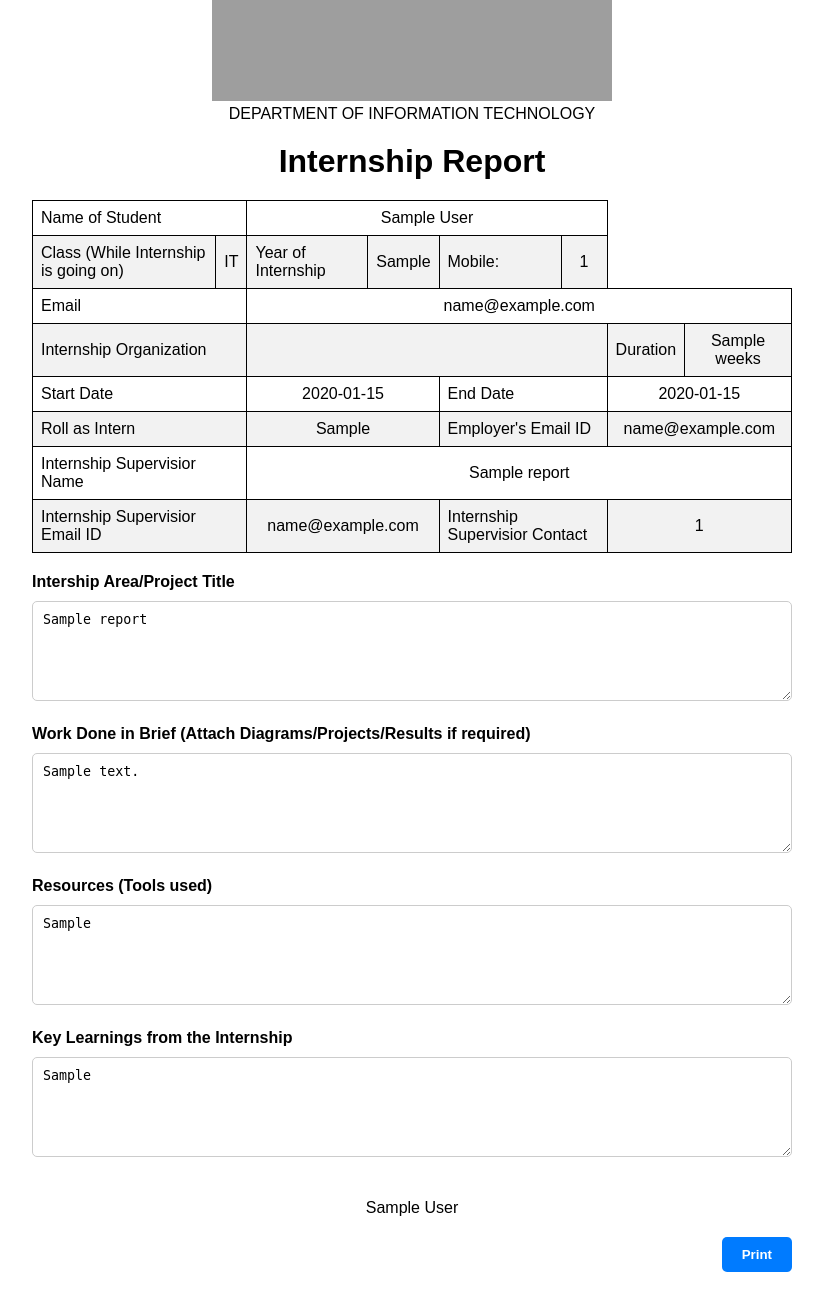
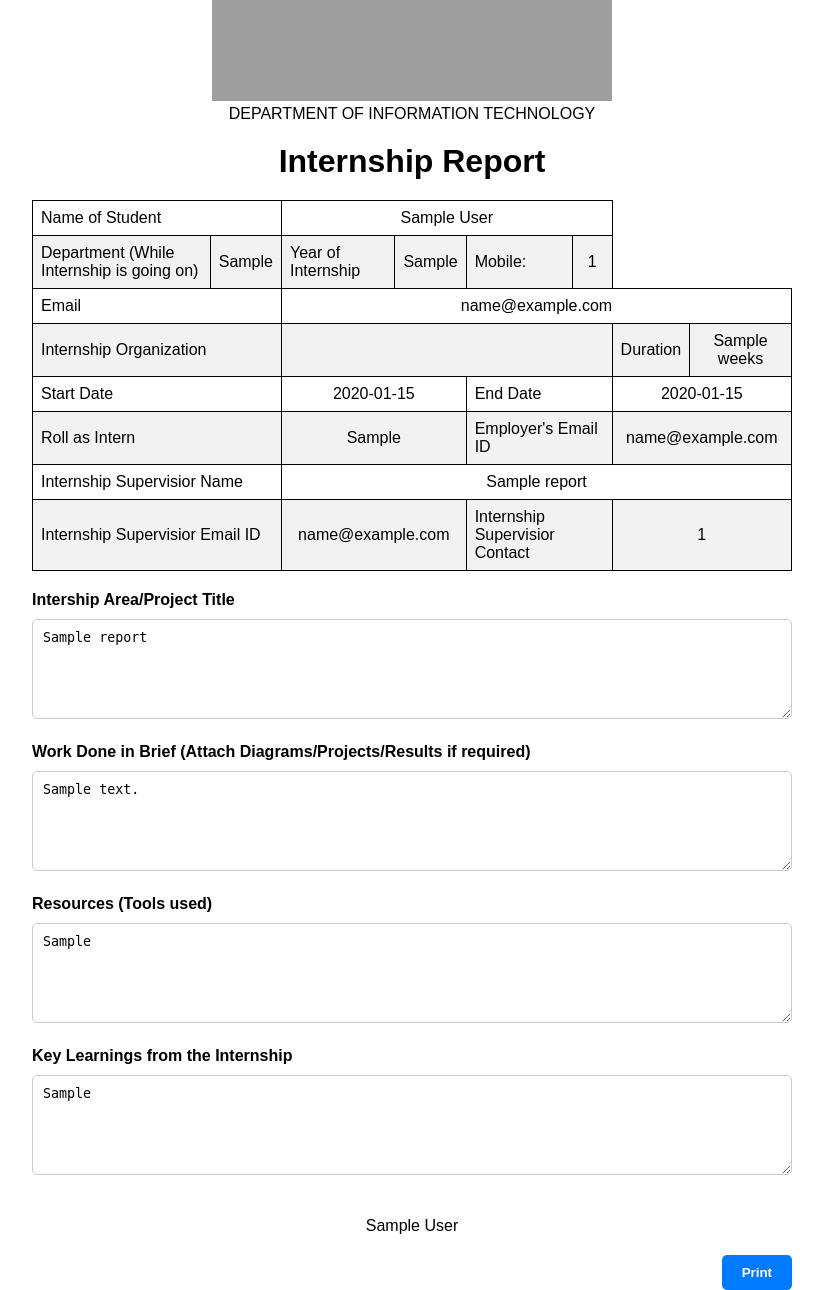
Before and after one commit to Kaustubh01/Internship, a Flask app: page /view_report in a window 1280 px wide. Shown: the part 219-1509 px from the top of the page, without its empty margins (228-1051 px from the left). Run offline with Flask 3, Linux system fonts and the light colour scheme; the visitor is signed in with stand-in values (Sample User, id 1); tables that the repository leaves empty hold one stand-in row (values such as "Sample post"); grey boxes are pictures that could not be loaded.

Commit message:
added department field to student

```diff
--- a/app.py
+++ b/app.py
@@ -1,7 +1,7 @@
 from flask import Flask, redirect, url_for, request, render_template, session
 from datetime import datetime
 import os
-from database import Student,init_app, add_internship,get_student,  get_internships_organizations, update_password, authenticate_student, check_registration, get_all_internships, get_student_name,set_internship_report,set_internship_feedback, set_internship_status,update_internship_feedback_status,update_internship_report_status,update_internship_offer_letter_status, update_internship_certificate_status, get_internship, get_feedback, get_report, set_student_username, get_student_using_username
+from database import Student,init_app, add_internship,get_student,  get_internships_organizations, update_password, authenticate_student, check_registration, get_all_internships, get_student_name,set_internship_report,set_internship_feedback, set_internship_status,update_internship_feedback_status,update_internship_report_status,update_internship_offer_letter_status, update_internship_certificate_status, get_internship, get_feedback, get_report, set_student_username, get_student_using_username, set_student_department
 
 
 
@@ -160,8 +160,11 @@ def set_password():
 
         password = request.form.get('password')
         username = request.form.get('username')
+        department = request.form.get('department')
+
         update_password(password, session.get('prn'))
         set_student_username(session.get('prn'), username)
+        set_student_department(session.get('prn'), department)
 
         return redirect(url_for('dashboard'))
     return render_template('set_password.html',name = session.get('student'))
--- a/database.py
+++ b/database.py
@@ -8,6 +8,7 @@ class Student(db.Model):
     name = db.Column(db.String(30))
     password = db.Column(db.String(255))
     username = db.Column(db.String(30))
+    department = db.Column(db.String(30))
 
 
 class Internship(db.Model):
@@ -61,6 +62,12 @@ def set_student_username(prn, username):
     student = Student.query.get(prn)
     if student:
         student.username = username
+        db.session.commit()
+
+def set_student_department(prn, department):
+    student = Student.query.get(prn)
+    if student:
+        student.department = department
         db.session.commit()
 
 def update_password(password, prn):
--- a/templates/feedback_view.html
+++ b/templates/feedback_view.html
@@ -21,8 +21,8 @@
         <tr>
             <td>Year</td>
             <td class="data" id="year">{{ internship.year }}</td>
-            <td>Branch</td>
-            <td class="data" id="branch">IT</td>
+            <td>Department</td>
+            <td class="data" id="branch">{{ student.department }}</td>
             <td>Mobile:</td>
             <td class="data"id="mobile">{{ report.std_mobile }}</td>
         </tr>
--- a/templates/report_view.html
+++ b/templates/report_view.html
@@ -18,8 +18,8 @@
             <td class="data" id="nameOfStudent" colspan="4">{{ student.name }}</td>
         </tr>
         <tr>
-            <td>Class (While Internship is going on)</td>
-            <td class="data" id="class">IT</td>
+            <td>Department (While Internship is going on)</td>
+            <td class="data" id="class">{{ student.department }}</td>
             <td>Year of Internship</td>
             <td class="data" id="year">{{ internship.year }}</td>
             <td>Mobile:</td>
--- a/templates/set_password.html
+++ b/templates/set_password.html
@@ -15,8 +15,13 @@
         <label for="">Set Your Password Here:</label>
         <input type="password" name="password">
 
+        <label for="department">Department:</label>
+        <input type="text" name="department">
+
         <label for="signature">Your Signature:</label>
         <input type="file" id="file" name="file" accept="image/*"><br>
+
+
 
         <input type="submit" value="Login">
     </form>
```
Also changed, not shown: templates/request_internship.html (+25 -2 lines), static/students/2021016402129591/signature/signature.png (added), static/students/2021016402129633/signature/signature.png (added).
